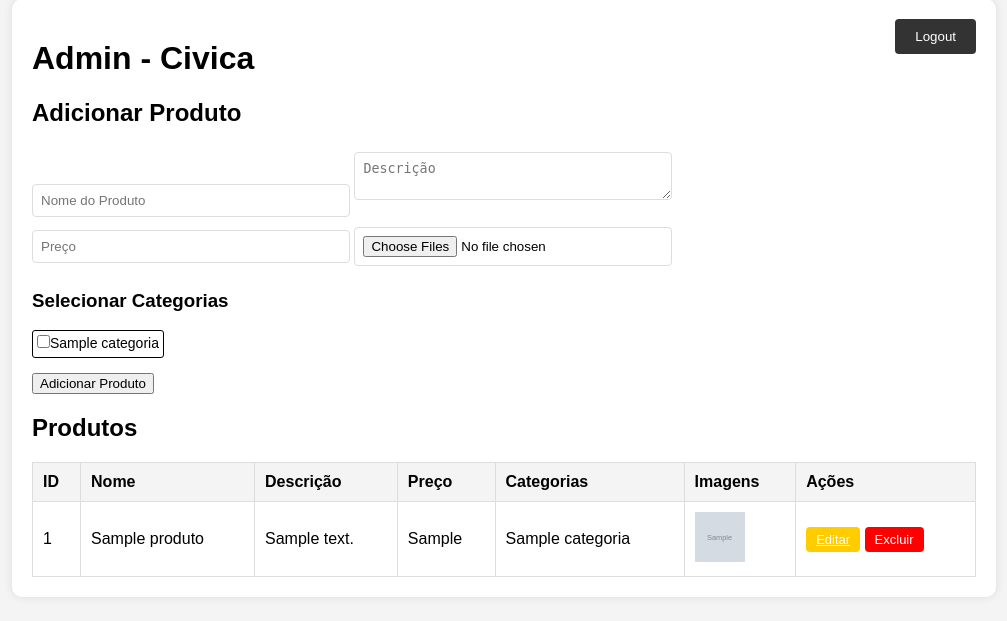
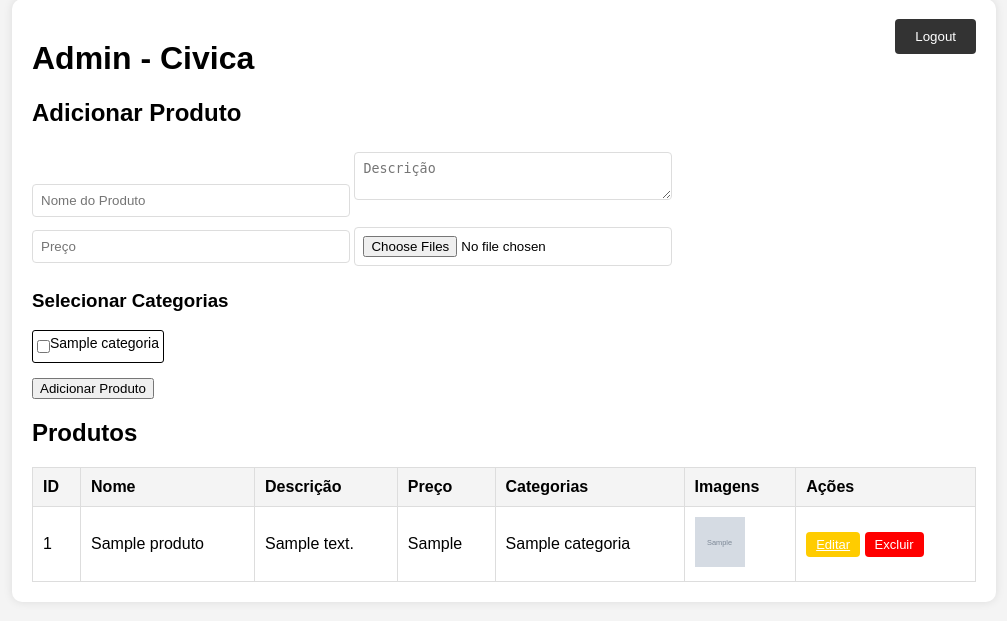
Before and after one commit to sdragonpt/site-civica, a PHP site: page /admin.php in a window 1280 px wide. Shown: the part 21-642 px from the top of the page, without its empty margins (136-1143 px from the left). Run offline with PHP 8.4, Linux system fonts and the light colour scheme; the visitor is signed in with stand-in values (Sample User, id 1); tables that the repository leaves empty or names only in its code hold one stand-in row (values such as "Sample post"); grey boxes marked "Sample" are stand-in pictures.

Commit message:
Update admin.php

```diff
--- a/admin.php
+++ b/admin.php
@@ -262,8 +262,8 @@ if (isset($_GET['logout'])) {
                 <div class="category-list">
                     <?php while ($categoria = $categorias_result->fetch_assoc()): ?>
                         <label style="border: 1px solid; border-radius: 3px; padding: 4px; font-size: 14px;">
-                            <input style="width: 13px; margin: 0px; float: left;" type="checkbox" name="categorias[]" value="<?php echo $categoria['id']; ?>">
-                            <div style="margin-bottom: 2px; float: left;"><?php echo htmlspecialchars($categoria['nome']); ?></div>
+                            <div style="width: 13px; margin: 0px; float: left;"><input type="checkbox" name="categorias[]" value="<?php echo $categoria['id']; ?>"></div>
+                            <div style="float: left;"><?php echo htmlspecialchars($categoria['nome']); ?></div>
                         </label>
                     <?php endwhile; ?>
                 </div>
```
